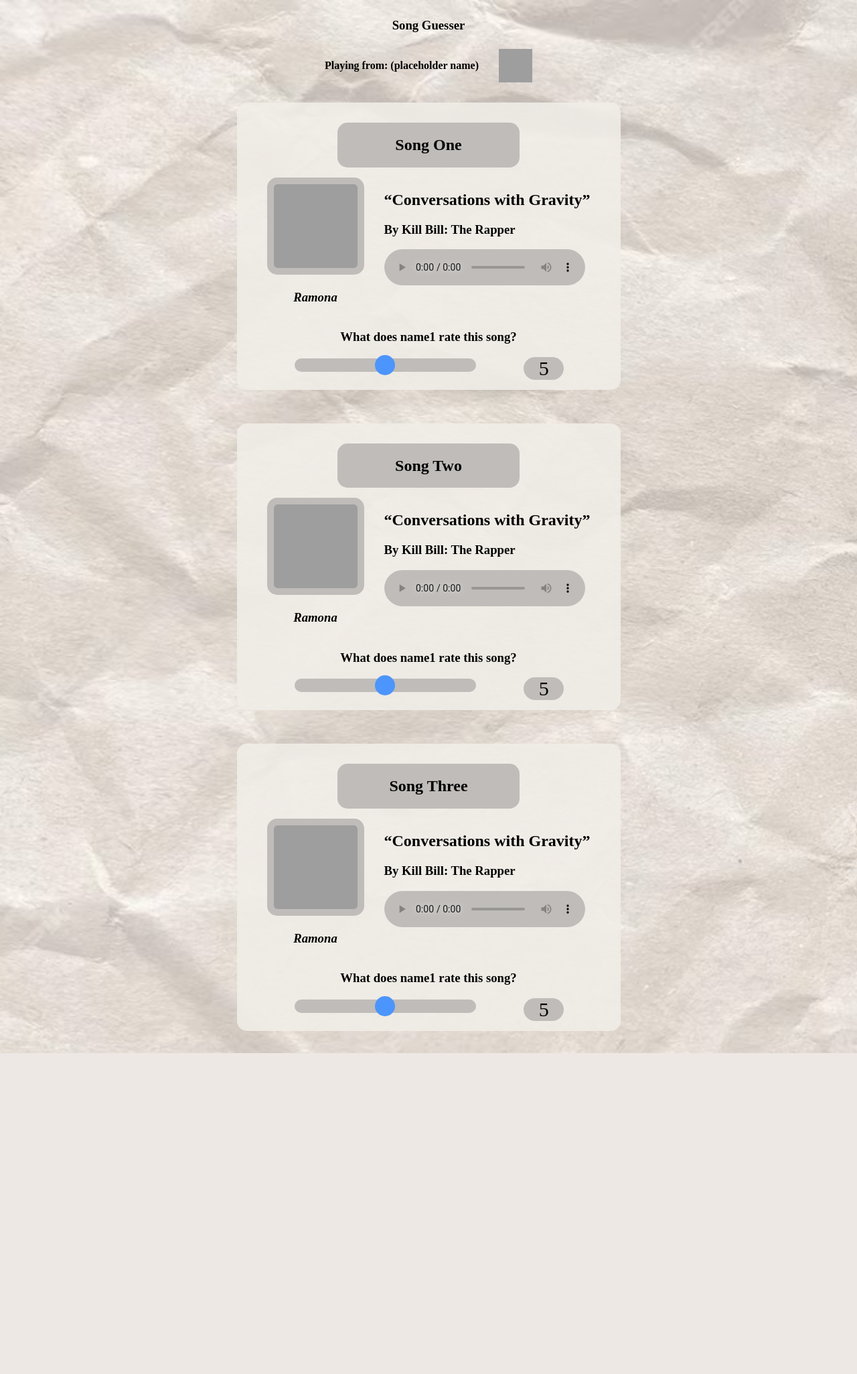
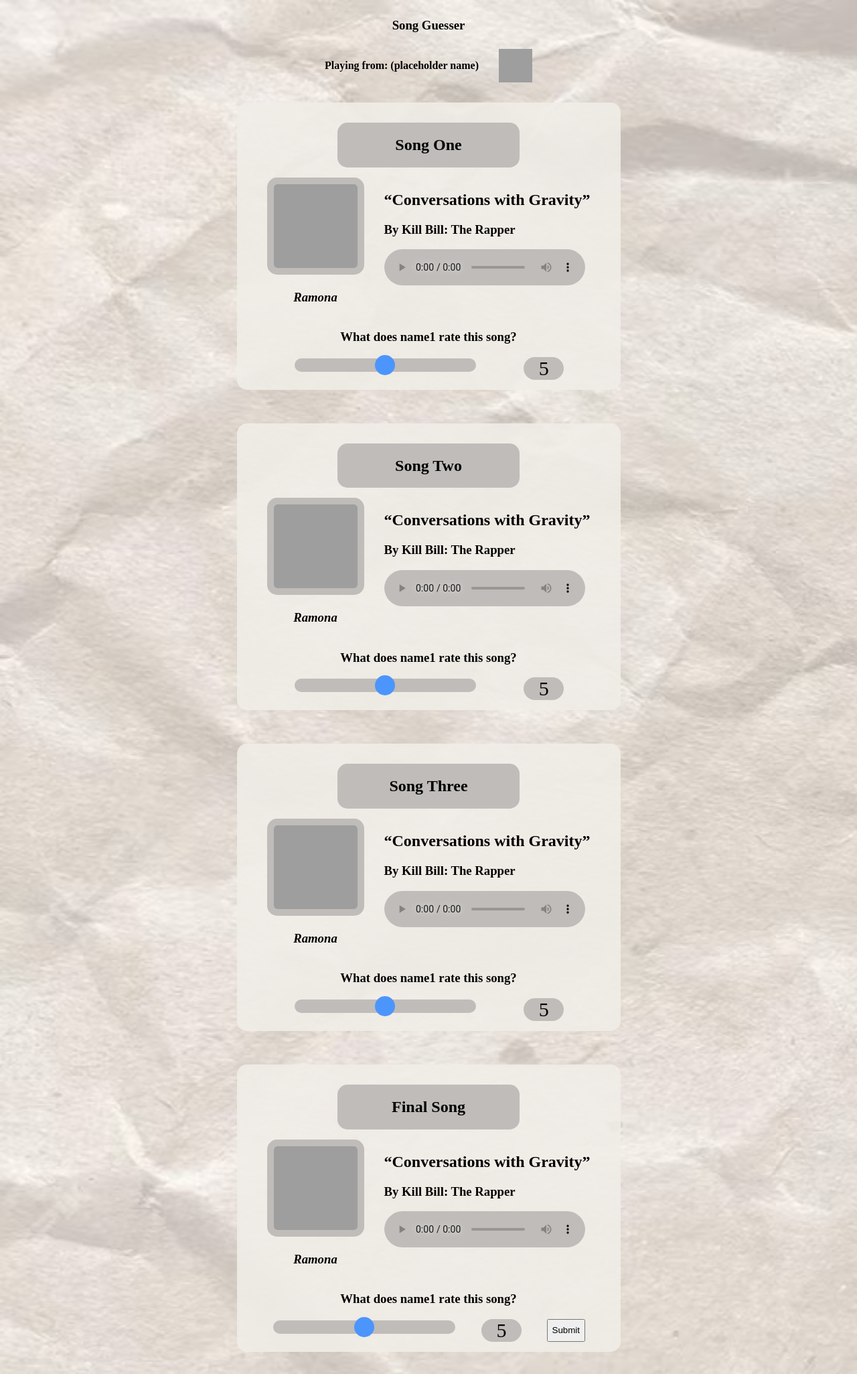
Before and after one commit to andrewhuang2019/SongGame, a Flask app: template python/templates/game.html in a window 1280 px wide. Shown: the whole page at 67% size. Before the commit the page ends 1572 px from the top, so only its background shows below. Run offline with Flask 3, Linux system fonts and the light colour scheme; the template is opened without the code that fills it, so the values that code supplies are empty; grey boxes are pictures that could not be loaded.

Commit message:
Added functionality to the score

```diff
--- a/python/flask_file.py
+++ b/python/flask_file.py
@@ -1,20 +1,31 @@
 # flask_file.py
 
-from flask import Flask, render_template
+from flask import Flask, request, render_template
 from api import API
 
 
 app = Flask(__name__)
 
 
-@app.route('/')
+@app.route('/',  methods =["GET", "POST"])
 def main_page():
-    return render_template('mainpage.html')
+    print("main page accessed")
+    if request.method == "GET":
+        print("getting")
+        #haven't recieved input from user yet
+        return render_template('mainpage.html')
+    elif request.method == "POST":
+        print("posting")
+        #have recieved input, use request to get the html input value
+        playlist_url = request.form.get("playlist")
+        print(playlist_url)
+        return game_page(playlist=playlist_url)
 
 @app.route('/game')
-def game_page():
+def game_page(playlist="https://open.spotify.com/playlist/5VvixKeAd1Q2pjsxwG9b2X"):
     song_api = API()
-    song_urls = song_api.get_playlist_urls('https://open.spotify.com/playlist/5VvixKeAd1Q2pjsxwG9b2X')
+    song_urls = song_api.get_playlist_urls(playlist)
+    print("game page template rendered")
     return render_template('game.html', song_urls=song_urls)
 
 app.run(debug=True)
--- a/python/static/scripts/game.js
+++ b/python/static/scripts/game.js
@@ -1,6 +1,42 @@
+function hide_element_by_id (id_name) {
+    document.getElementById(id_name);
+}
+
+// allows song sliders 1-3 to update the number display
 for (let i = 0; i < 3; i++){
-    var slider = document.getElementById("rating-slider".concat(i.toString()))
+    let slider = document.getElementById("rating-slider".concat(i.toString()));
     slider.oninput = function() {
         document.getElementById("rating-number".concat(i.toString())).innerHTML = this.value;
     }
 }
+
+let times_pressed = 0;
+// update final value display and variable when slider is changed
+const final_slider = document.getElementById("rating-slider-final");
+let final_val = 5;
+final_slider.oninput = function() {
+    if(times_pressed == 0){
+        final_val = this.value;
+    }
+
+    document.getElementById("rating-number-final").innerHTML = this.value;
+}
+
+const final_button = document.getElementById("rating-button-final");
+const final_rating_number = document.getElementById("rating-number-final");
+final_button.onclick = function() {
+    times_pressed++;
+    if(times_pressed == 1){
+        // change prompt to asking name2 for their guess, reset slider and visual display
+        final_slider.value = 5;
+        final_rating_number.innerHTML= 5;
+
+        document.getElementById("tip-container-final").innerHTML = "What does name2 think name1 would rate this?";
+    }else if(times_pressed == 2){
+        // display user's score, display score
+        const score = Math.abs(10 - (final_val - final_slider.value));
+        document.getElementById("tip-container-final").innerHTML = "Name2's score: ".concat(score.toString());
+    }else{
+        // do nothing
+    }
+}
--- a/python/templates/game.html
+++ b/python/templates/game.html
@@ -100,6 +100,35 @@
         </div>
     </div>
 
+    <div id="game-display">
+        <div id="song-number">
+            <h2>Final Song</h2>
+        </div>
+        <div id="song-container">
+            <div id="album-info">
+                <img id="album-cover" src="https://cdn.discordapp.com/attachments/948823044707713037/1188658375345586207/ramona_cover.jpg?ex=65a48de0&is=659218e0&hm=79557d15eb90d69044f5b531452b94e913550204692728ab1c88a29d64c4f302&">
+                <h3><i>Ramona</i></h3>
+            </div>
+            <div id="song-info">
+                <div id="songname-artists">
+                    <h2><q>Conversations with Gravity</q></h2>
+                    <h3>By Kill Bill: The Rapper</h3>
+                </div>
+                <div id="audio-container">
+                    <audio id="game-audio" class="audio" controls src="{{song_urls[3]}}"></audio>
+                </div>
+            </div>
+        </div>
+        <div id="tip-container-final">
+            <h3>What does name1 rate this song?</h3>
+        </div>
+        <div id="rating-container">
+            <input type="range" min="0" max="10" value="5" class="slider" id="rating-slider-final">
+            <span id="rating-number-final" class="rating-number">5</span>
+            <button id="rating-button-final" class="rating-button">Submit</button>
+        </div>
+    </div>
+
 </body>
 
 <script src="{{ url_for('static',filename='scripts/game.js') }}"></script>
```
Also changed, not shown: python/templates/mainpage.html (+3 -6 lines).
